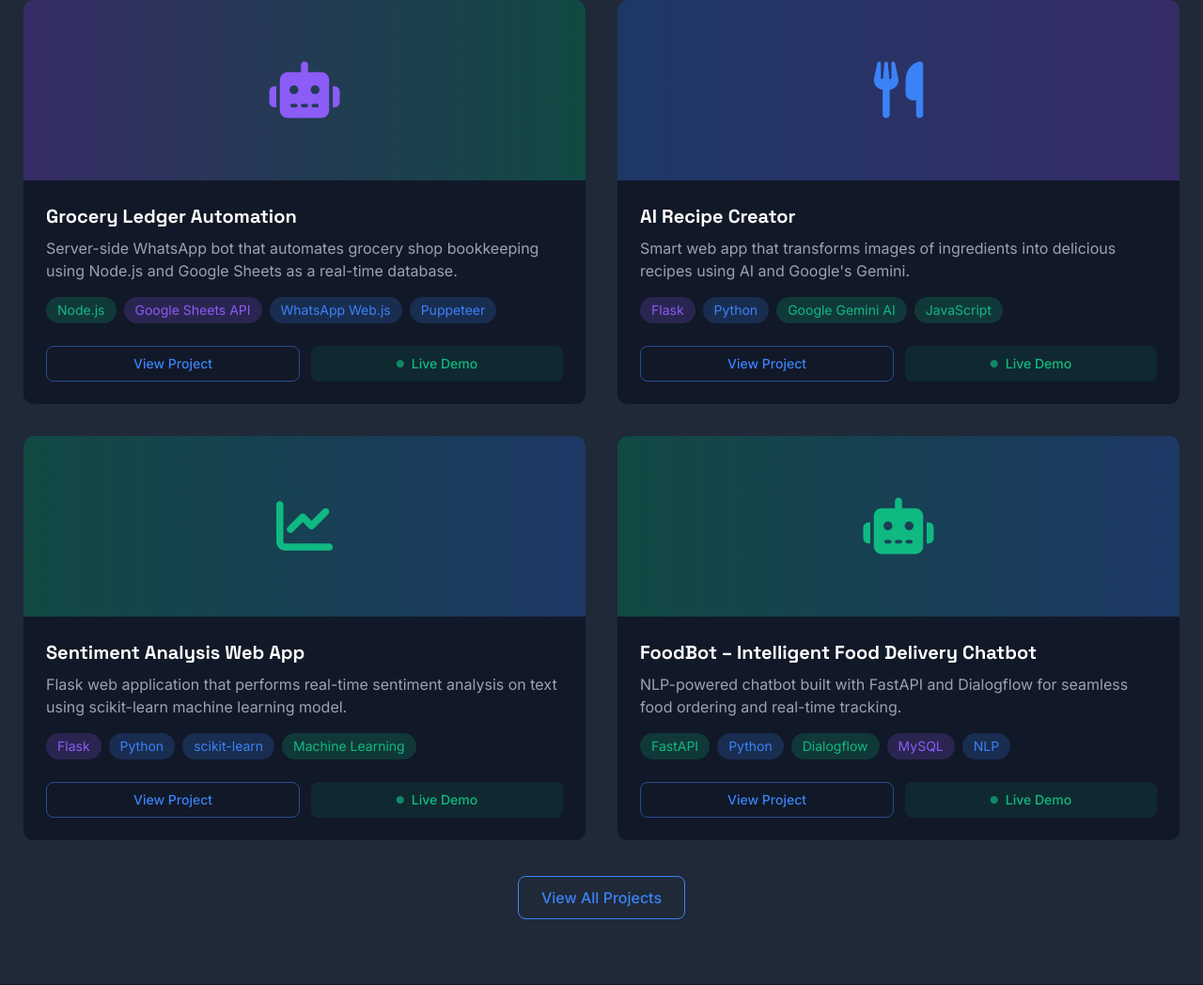
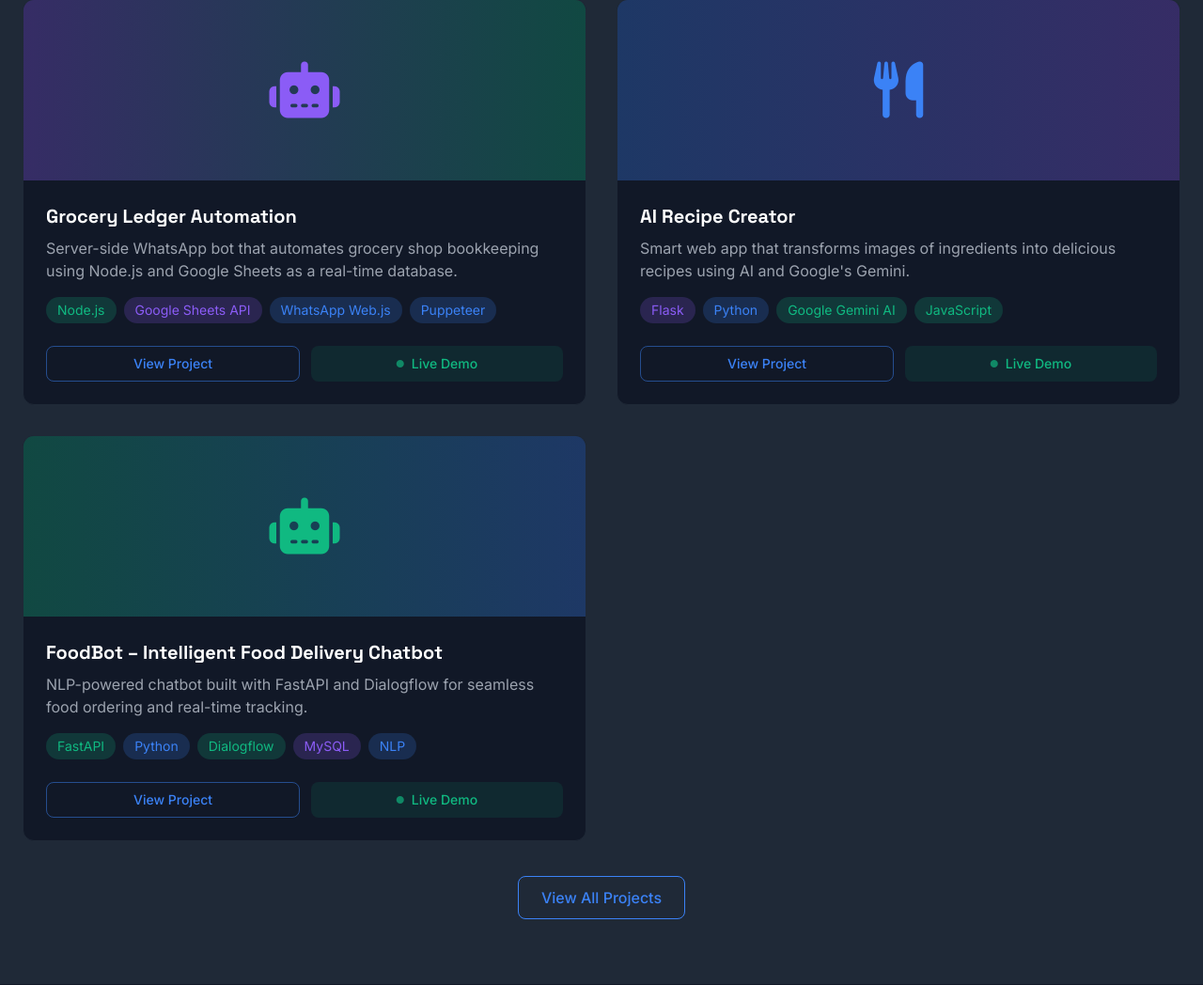
Before and after one commit to Thegd17/Gaurav-Dhangar-Portfolio, a Flask app: page / in a window 1280 px wide. Shown: the part 2203-3251 px from the top of the page at 94% size. Run offline with Flask 3, Linux system fonts and the light colour scheme; some libraries are stand-ins or nearby versions.

Commit message:
Update index.html

```diff
--- a/templates/index.html
+++ b/templates/index.html
@@ -576,15 +576,15 @@
                     link: "https://ai-recipe-generator-0ncx.onrender.com/",
                     liveLink: "https://ai-recipe-generator-0ncx.onrender.com/"
                 },
-                {
-                    title: "Sentiment Analysis Web App",
-                    desc: "Flask web application that performs real-time sentiment analysis on text using scikit-learn machine learning model.",
-                    tags: ["Flask", "Python", "scikit-learn", "Machine Learning"],
-                    icon: "fas fa-chart-line",
-                    color: "secondary",
-                    link: "https://github.com/Thegd17/Sentiment-Analysis-Model-DeploymentE",
-                    liveLink: "https://gauravdhangar-sentiment-analysis-ui.hf.space/?__theme=system&deep_link=BD7x-hLScAE"
-                },
+                // {
+                //     title: "Sentiment Analysis Web App",
+                //     desc: "Flask web application that performs real-time sentiment analysis on text using scikit-learn machine learning model.",
+                //     tags: ["Flask", "Python", "scikit-learn", "Machine Learning"],
+                //     icon: "fas fa-chart-line",
+                //     color: "secondary",
+                //     link: "https://github.com/Thegd17/Sentiment-Analysis-Model-DeploymentE",
+                //     liveLink: "https://gauravdhangar-sentiment-analysis-ui.hf.space/?__theme=system&deep_link=BD7x-hLScAE"
+                // },
                 {
                     title: "FoodBot – Intelligent Food Delivery Chatbot",
                     desc: "NLP-powered chatbot built with FastAPI and Dialogflow for seamless food ordering and real-time tracking.",
```
